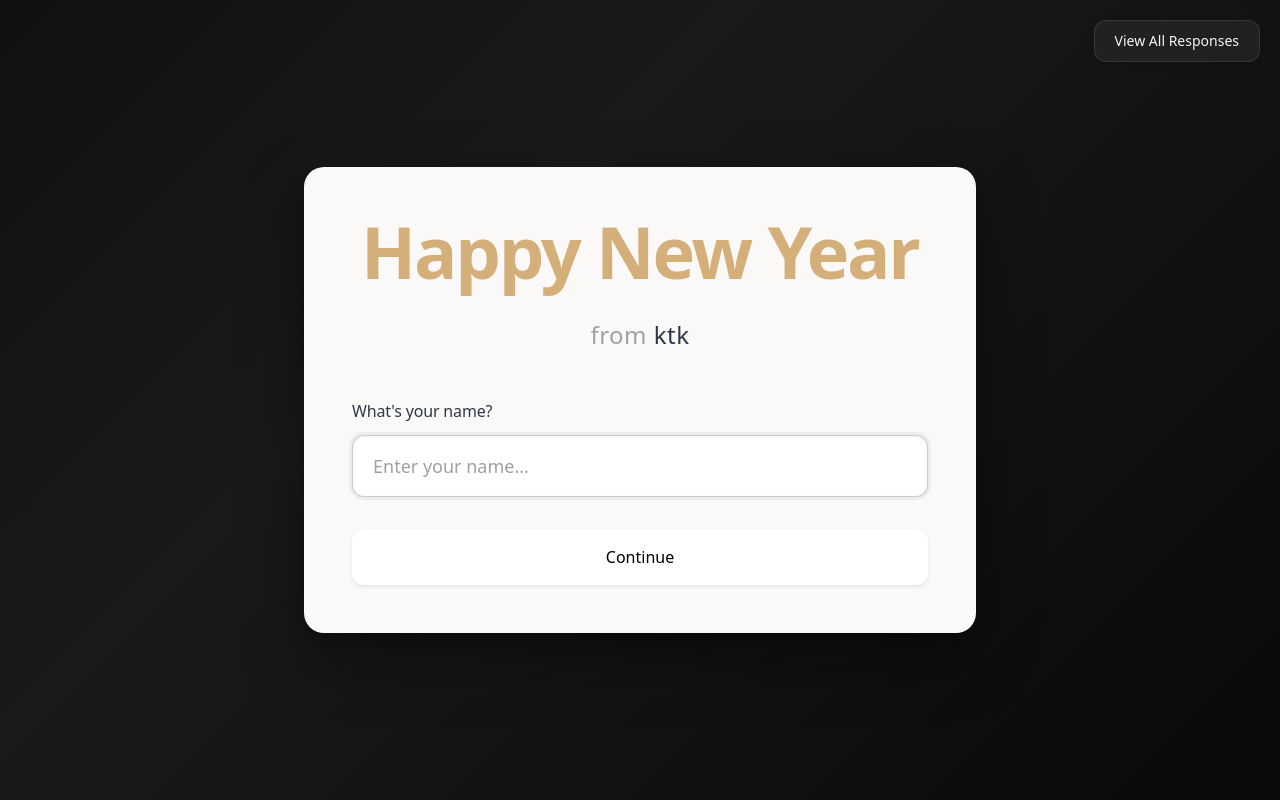
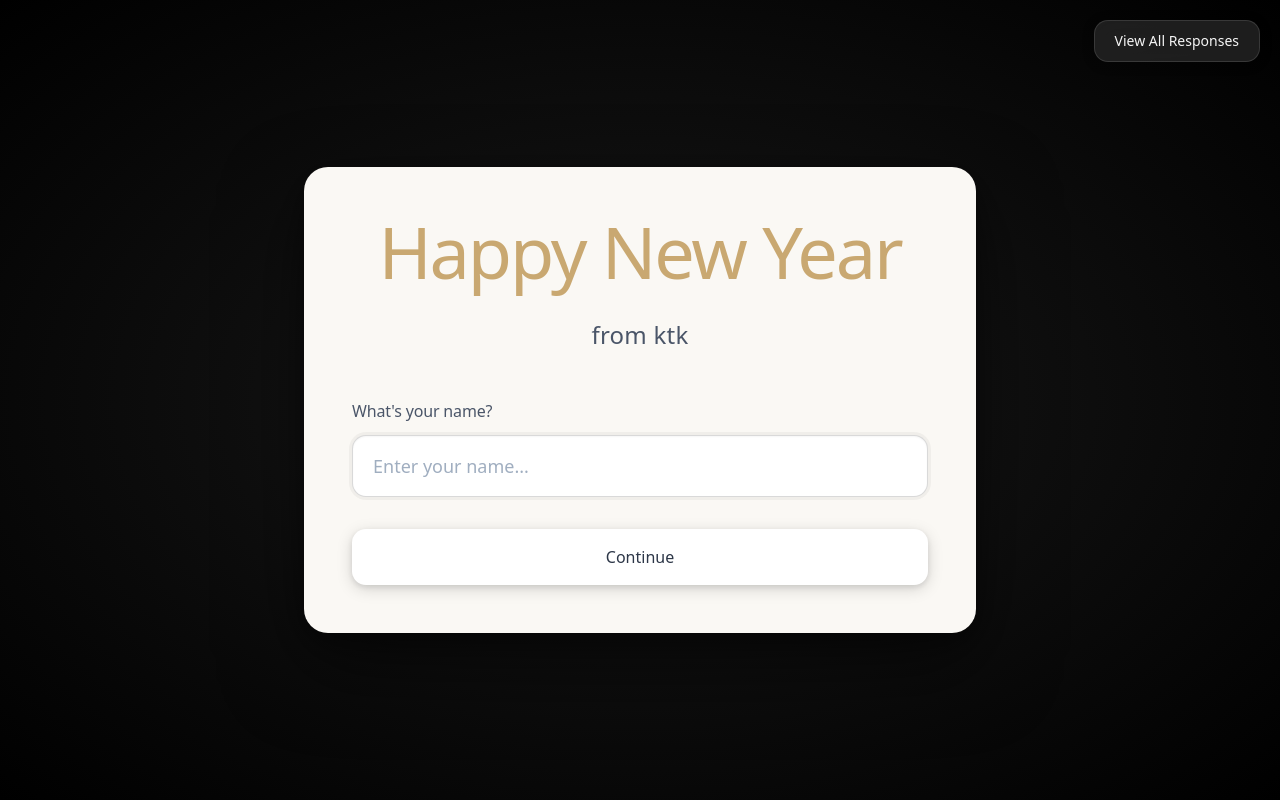
Before and after one commit to Ktkbisaria/NEWYEARDEV, a React (Vite) app in the folder frontend/: page / in a window 1280 px wide. Built offline with nearby package versions, Linux system fonts and the light colour scheme.

Commit message:
Refine to warm sophisticated palette: radial gradient, soft cream cards, muted champagne gold, medium gray text

```diff
--- a/frontend/src/components/Page1.jsx
+++ b/frontend/src/components/Page1.jsx
@@ -15,17 +15,17 @@ function Page1({ name, updateFormData, nextPage }) {
     <div className="animate-fade-in">
       <div className="glass-effect rounded-2xl p-8 md:p-12">
         <div className="text-center mb-12">
-          <h1 className="text-6xl md:text-7xl font-bold mb-8" style={{ color: '#d4af7a', letterSpacing: '-0.03em', fontWeight: 600 }}>
+          <h1 className="text-6xl md:text-7xl font-semibold mb-8" style={{ color: '#c9a871', letterSpacing: '-0.03em', fontWeight: 500 }}>
             Happy New Year
           </h1>
-          <h2 className="text-xl md:text-2xl font-light" style={{ color: '#a0a0a0', letterSpacing: '0.02em' }}>
-            from <span className="font-normal" style={{ color: '#2d3748' }}>ktk</span>
+          <h2 className="text-xl md:text-2xl font-light" style={{ color: '#4a5568', letterSpacing: '0.01em' }}>
+            from <span className="font-normal">ktk</span>
           </h2>
         </div>
 
         <form onSubmit={handleSubmit} className="space-y-8">
           <div className="animate-slide-up">
-            <label className="block text-base font-medium mb-3" style={{ color: '#2d3748', letterSpacing: '-0.01em' }}>
+            <label className="block text-base font-medium mb-3" style={{ color: '#4a5568', letterSpacing: '-0.01em' }}>
               What's your name?
             </label>
             <input
--- a/frontend/src/components/Page2.jsx
+++ b/frontend/src/components/Page2.jsx
@@ -15,17 +15,17 @@ function Page2({ plan, updateFormData, nextPage, prevPage }) {
     <div className="animate-fade-in">
       <div className="glass-effect rounded-2xl p-8 md:p-12">
         <div className="mb-10">
-          <h1 className="text-3xl md:text-4xl font-semibold mb-3" style={{ color: '#2d3748', letterSpacing: '-0.02em', fontWeight: 500 }}>
+          <h1 className="text-3xl md:text-4xl font-semibold mb-3" style={{ color: '#4a5568', letterSpacing: '-0.02em', fontWeight: 500 }}>
             What's Your Plan?
           </h1>
-          <p className="text-base" style={{ color: '#a0a0a0', letterSpacing: '0.01em' }}>
+          <p className="text-base" style={{ color: '#4a5568', opacity: 0.7, letterSpacing: '0.01em' }}>
             Tell us in detail what you're doing this New Year
           </p>
         </div>
 
         <form onSubmit={handleSubmit} className="space-y-8">
           <div className="animate-slide-up">
-            <label className="block text-base font-medium mb-3" style={{ color: '#2d3748', letterSpacing: '-0.01em' }}>
+            <label className="block text-base font-medium mb-3" style={{ color: '#4a5568', letterSpacing: '-0.01em' }}>
               Share your New Year plans in detail
             </label>
             <textarea
--- a/frontend/src/components/Page3.jsx
+++ b/frontend/src/components/Page3.jsx
@@ -17,10 +17,10 @@ function Page3({ rating, updateFormData, nextPage, prevPage }) {
     <div className="animate-fade-in">
       <div className="glass-effect rounded-2xl p-8 md:p-12">
         <div className="mb-10">
-          <h1 className="text-3xl md:text-4xl font-semibold mb-3" style={{ color: '#2d3748', letterSpacing: '-0.02em', fontWeight: 500 }}>
+          <h1 className="text-3xl md:text-4xl font-semibold mb-3" style={{ color: '#4a5568', letterSpacing: '-0.02em', fontWeight: 500 }}>
             Rate Your Plan
           </h1>
-          <p className="text-base" style={{ color: '#a0a0a0', letterSpacing: '0.01em' }}>
+          <p className="text-base" style={{ color: '#4a5568', opacity: 0.7, letterSpacing: '0.01em' }}>
             How excited are you about your New Year plans?
           </p>
         </div>
@@ -36,16 +36,16 @@ function Page3({ rating, updateFormData, nextPage, prevPage }) {
                   className={`text-5xl md:text-6xl transition-all transform hover:scale-110 ${
                     star <= selectedRating
                       ? ''
-                      : 'opacity-20 hover:opacity-35'
+                      : 'opacity-25 hover:opacity-40'
                   }`}
-                  style={star <= selectedRating ? { color: '#2d3748' } : { color: '#a0a0a0' }}
+                  style={star <= selectedRating ? { color: '#4a5568' } : { color: '#a0aec0' }}
                 >
                   ⭐
                 </button>
               ))}
             </div>
             {selectedRating > 0 && (
-              <p className="text-center text-lg font-medium" style={{ color: '#2d3748', letterSpacing: '-0.01em' }}>
+              <p className="text-center text-lg font-medium" style={{ color: '#4a5568', letterSpacing: '-0.01em' }}>
                 {selectedRating === 5 && "Amazing"}
                 {selectedRating === 4 && "Great"}
                 {selectedRating === 3 && "Nice"}
--- a/frontend/src/index.css
+++ b/frontend/src/index.css
@@ -4,9 +4,7 @@
 
 @layer base {
   body {
-    background: linear-gradient(135deg, #000000 0%, #1a1a1a 50%, #000000 100%);
-    background-size: 200% 200%;
-    animation: gradientShift 25s ease infinite;
+    background: radial-gradient(ellipse at center, #1a1a1a 0%, #000000 100%);
     @apply min-h-screen;
   }
 }
@@ -25,58 +23,58 @@
 
 @layer utilities {
   .glass-effect {
-    background: #faf9f7;
+    background: #faf8f4;
     @apply backdrop-blur-sm;
-    box-shadow: 0 24px 64px rgba(0, 0, 0, 0.4), 0 8px 16px rgba(0, 0, 0, 0.2);
+    box-shadow: 0 32px 80px rgba(0, 0, 0, 0.5), 0 8px 24px rgba(0, 0, 0, 0.3);
+    border: none;
+    border-radius: 24px;
+  }
+
+  .card-effect {
+    background: #faf8f4;
+    @apply transition-all;
+    box-shadow: 0 12px 32px rgba(0, 0, 0, 0.2), 0 4px 12px rgba(0, 0, 0, 0.15);
     border: none;
     border-radius: 20px;
   }
 
-  .card-effect {
-    background: #faf9f7;
-    @apply transition-all;
-    box-shadow: 0 8px 24px rgba(0, 0, 0, 0.15), 0 2px 8px rgba(0, 0, 0, 0.1);
-    border: none;
-    border-radius: 16px;
-  }
-
   .card-effect:hover {
-    box-shadow: 0 12px 32px rgba(0, 0, 0, 0.2), 0 4px 12px rgba(0, 0, 0, 0.15);
-    transform: translateY(-1px);
+    box-shadow: 0 16px 40px rgba(0, 0, 0, 0.25), 0 6px 16px rgba(0, 0, 0, 0.2);
+    transform: translateY(-2px);
   }
 
   .input-style {
     background: #ffffff;
     @apply transition-all;
-    box-shadow: inset 0 1px 3px rgba(0, 0, 0, 0.06);
-    border: 1px solid rgba(0, 0, 0, 0.08);
-    color: #2d3748;
-    border-radius: 12px;
+    box-shadow: inset 0 1px 2px rgba(0, 0, 0, 0.04);
+    border: 1px solid rgba(0, 0, 0, 0.06);
+    color: #4a5568;
+    border-radius: 14px;
   }
 
   .input-style:focus {
-    border-color: rgba(0, 0, 0, 0.2);
-    box-shadow: 0 0 0 3px rgba(0, 0, 0, 0.05), inset 0 1px 3px rgba(0, 0, 0, 0.06);
+    border-color: rgba(0, 0, 0, 0.15);
+    box-shadow: 0 0 0 3px rgba(0, 0, 0, 0.04), inset 0 1px 2px rgba(0, 0, 0, 0.04);
     outline: none;
   }
 
   .input-style::placeholder {
-    color: #a0a0a0;
+    color: #a0aec0;
   }
 
   .button-primary {
     @apply font-medium transition-all;
-    background: rgba(26, 26, 26, 0.85);
+    background: rgba(26, 26, 26, 0.9);
     color: #f5f5f5;
-    box-shadow: 0 4px 12px rgba(0, 0, 0, 0.3), 0 2px 4px rgba(0, 0, 0, 0.2);
+    box-shadow: 0 4px 16px rgba(0, 0, 0, 0.4), 0 2px 6px rgba(0, 0, 0, 0.3);
     border: none;
-    border-radius: 12px;
-    backdrop-filter: blur(10px);
+    border-radius: 14px;
+    backdrop-filter: blur(12px);
   }
 
   .button-primary:hover {
     background: rgba(26, 26, 26, 0.95);
-    box-shadow: 0 6px 16px rgba(0, 0, 0, 0.4), 0 2px 4px rgba(0, 0, 0, 0.25);
+    box-shadow: 0 6px 20px rgba(0, 0, 0, 0.5), 0 2px 6px rgba(0, 0, 0, 0.35);
     transform: translateY(-1px);
   }
 
@@ -86,32 +84,32 @@
 
   .button-secondary {
     @apply transition-all;
-    background: rgba(42, 42, 42, 0.6);
+    background: rgba(42, 42, 42, 0.7);
     color: #f5f5f5;
-    border: 1px solid rgba(255, 255, 255, 0.1);
-    box-shadow: 0 2px 8px rgba(0, 0, 0, 0.2);
-    border-radius: 12px;
-    backdrop-filter: blur(10px);
+    border: 1px solid rgba(255, 255, 255, 0.12);
+    box-shadow: 0 2px 12px rgba(0, 0, 0, 0.3);
+    border-radius: 14px;
+    backdrop-filter: blur(12px);
   }
 
   .button-secondary:hover {
-    background: rgba(42, 42, 42, 0.75);
-    border-color: rgba(255, 255, 255, 0.15);
-    box-shadow: 0 4px 12px rgba(0, 0, 0, 0.3);
+    background: rgba(42, 42, 42, 0.8);
+    border-color: rgba(255, 255, 255, 0.18);
+    box-shadow: 0 4px 16px rgba(0, 0, 0, 0.4);
   }
 
   .button-cta {
     @apply font-medium transition-all;
     background: #ffffff;
-    color: #000000;
-    box-shadow: 0 4px 12px rgba(255, 255, 255, 0.2), 0 2px 4px rgba(0, 0, 0, 0.1);
+    color: #2d3748;
+    box-shadow: 0 4px 16px rgba(0, 0, 0, 0.15), 0 2px 6px rgba(0, 0, 0, 0.1);
     border: none;
-    border-radius: 12px;
+    border-radius: 14px;
   }
 
   .button-cta:hover {
-    background: #f5f5f5;
-    box-shadow: 0 6px 16px rgba(255, 255, 255, 0.25), 0 2px 4px rgba(0, 0, 0, 0.15);
+    background: #fafafa;
+    box-shadow: 0 6px 20px rgba(0, 0, 0, 0.2), 0 2px 6px rgba(0, 0, 0, 0.15);
     transform: translateY(-1px);
   }
 }
```
Also changed, not shown: frontend/src/components/Page4.jsx (+10 -10 lines), frontend/src/components/Success.jsx (+9 -9 lines), frontend/src/components/ViewSubmissions.jsx (+16 -16 lines).
